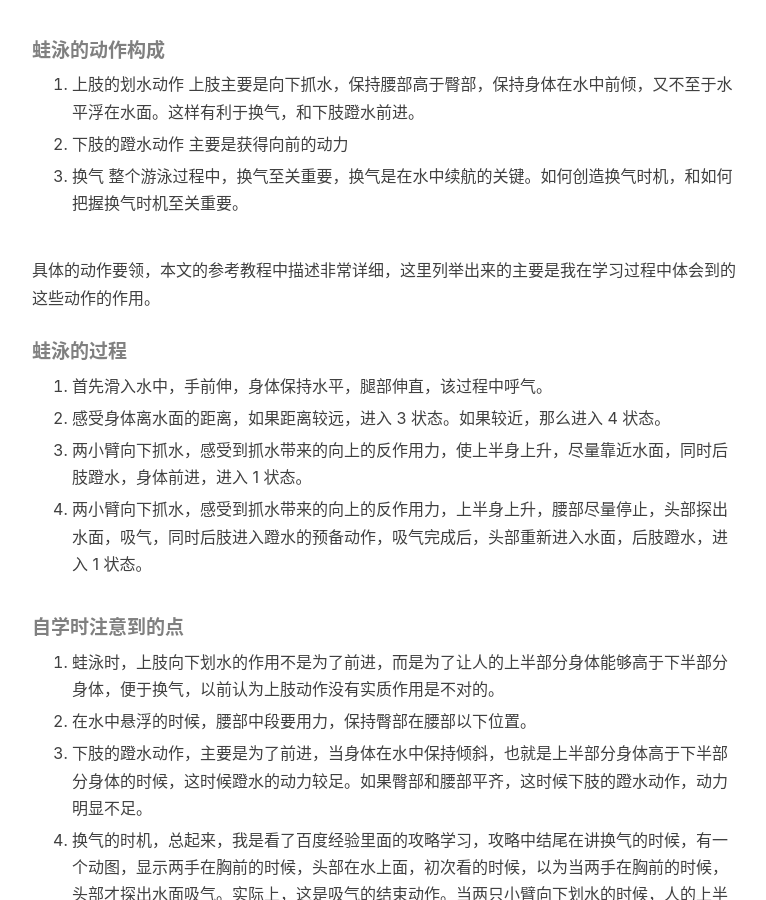
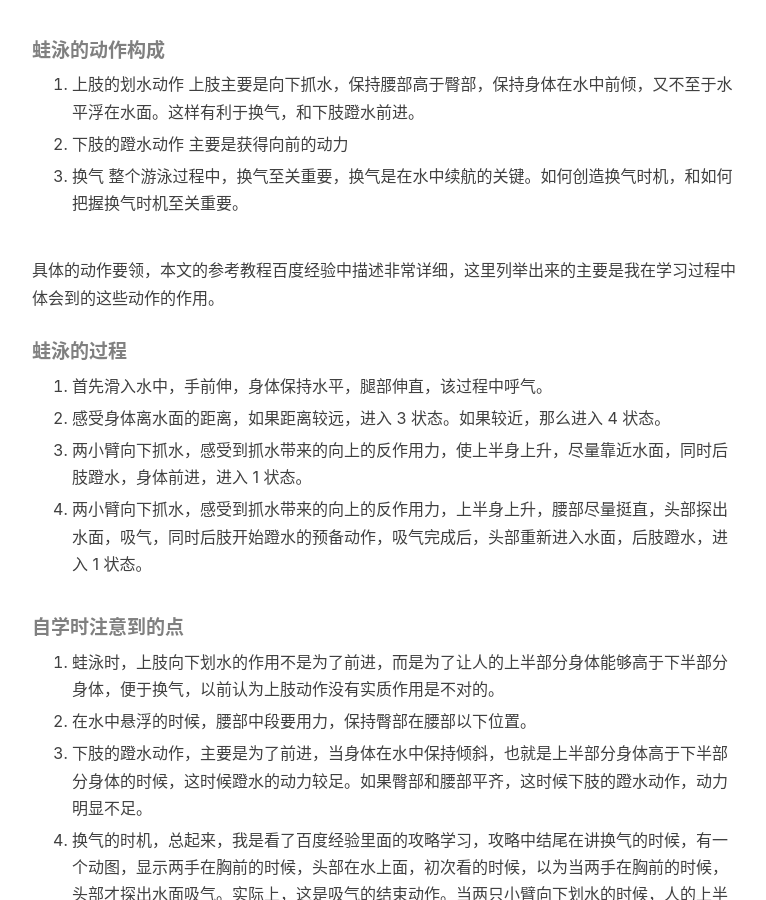
Before and after one commit to shihunyewu/shihunyewu.github.io, a Jekyll site: the page built from _posts/2018-04-20-swim-skill.md, in a window 1280 px wide and 900 px high, scrolled down 1059 px. Shown: the whole window, without its empty margins (233-999 px from the left). Built offline with Jekyll 4.4.1, drawn with Linux system fonts in a browser that asks for light colours; nearby versions of some CDN libraries; comment, search, counter and statistics services are not loaded.

Commit message:
修正笔误

```diff
--- a/_posts/2018-04-20-swim-skill.md
+++ b/_posts/2018-04-20-swim-skill.md
@@ -38,7 +38,7 @@ tags:
 3. 换气
 	整个游泳过程中，换气至关重要，换气是在水中续航的关键。如何创造换气时机，和如何把握换气时机至关重要。
 
-具体的动作要领，本文的参考教程中描述非常详细，这里列举出来的主要是我在学习过程中体会到的这些动作的作用。
+具体的动作要领，本文的参考教程百度经验中描述非常详细，这里列举出来的主要是我在学习过程中体会到的这些动作的作用。
 
 ##### 蛙泳的过程
 
@@ -48,7 +48,7 @@ tags:
 
 3. 两小臂向下抓水，感受到抓水带来的向上的反作用力，使上半身上升，尽量靠近水面，同时后肢蹬水，身体前进，进入 1 状态。
 
-4. 两小臂向下抓水，感受到抓水带来的向上的反作用力，上半身上升，腰部尽量停止，头部探出水面，吸气，同时后肢进入蹬水的预备动作，吸气完成后，头部重新进入水面，后肢蹬水，进入 1 状态。
+4. 两小臂向下抓水，感受到抓水带来的向上的反作用力，上半身上升，腰部尽量挺直，头部探出水面，吸气，同时后肢开始蹬水的预备动作，吸气完成后，头部重新进入水面，后肢蹬水，进入 1 状态。
 
 ##### 自学时注意到的点
 
```
